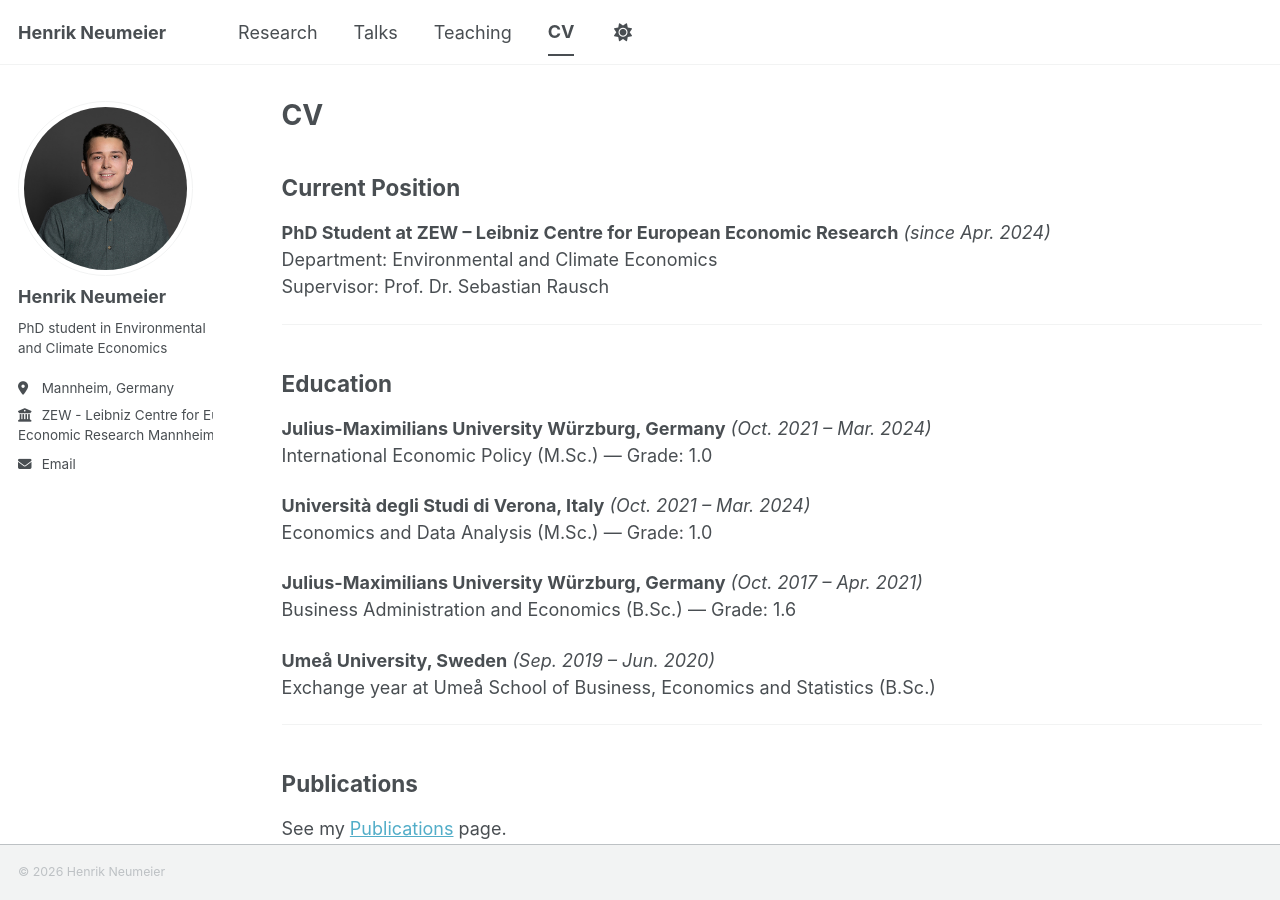
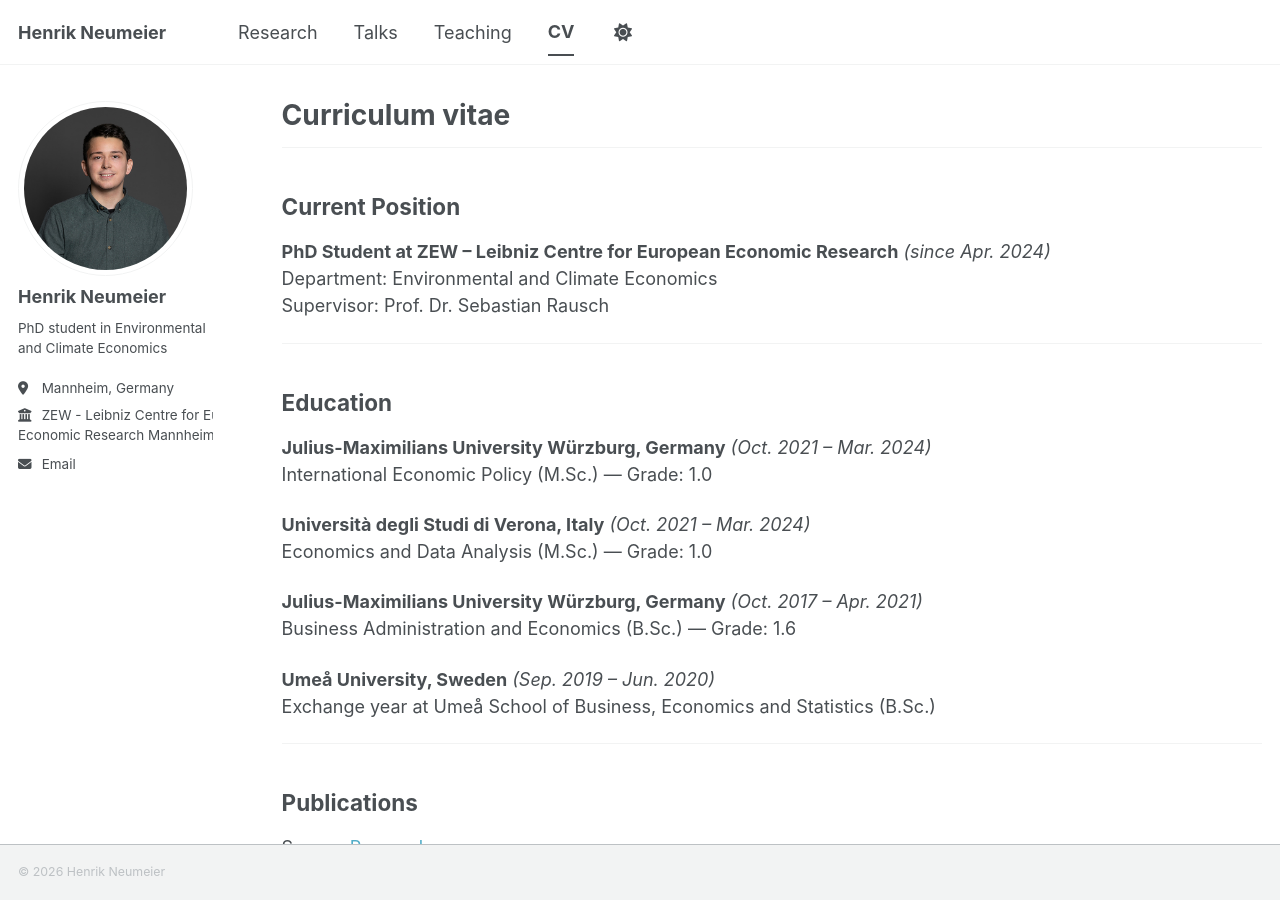
Before and after one commit to henrikneumeier/henrikneumeier.github.io, a Jekyll site: the page built from _pages/cv.md, in a window 1280 px wide and 900 px high. Built offline with Jekyll 4.4.1, drawn with Linux system fonts in a browser that asks for light colours; a script bundle is joined from its source files by our own code; library files that are not in the unit come from our copies.

Commit message:
Update cv.md

```diff
--- a/_pages/cv.md
+++ b/_pages/cv.md
@@ -1,6 +1,6 @@
 ---
 layout: archive
-title: "CV"
+title: "Curriculum vitae"
 permalink: /cv/
 author_profile: true
 redirect_from:
@@ -8,6 +8,8 @@ redirect_from:
 ---
 
 {% include base_path %}
+
+---
 
 ## Current Position
 
@@ -35,7 +37,7 @@ Exchange year at Umeå School of Business, Economics and Statistics (B.Sc.)
 
 ## Publications
 
-See my [Publications](/publications/) page.
+See my [Research](/publications/) page.
 
 ---
 
```
